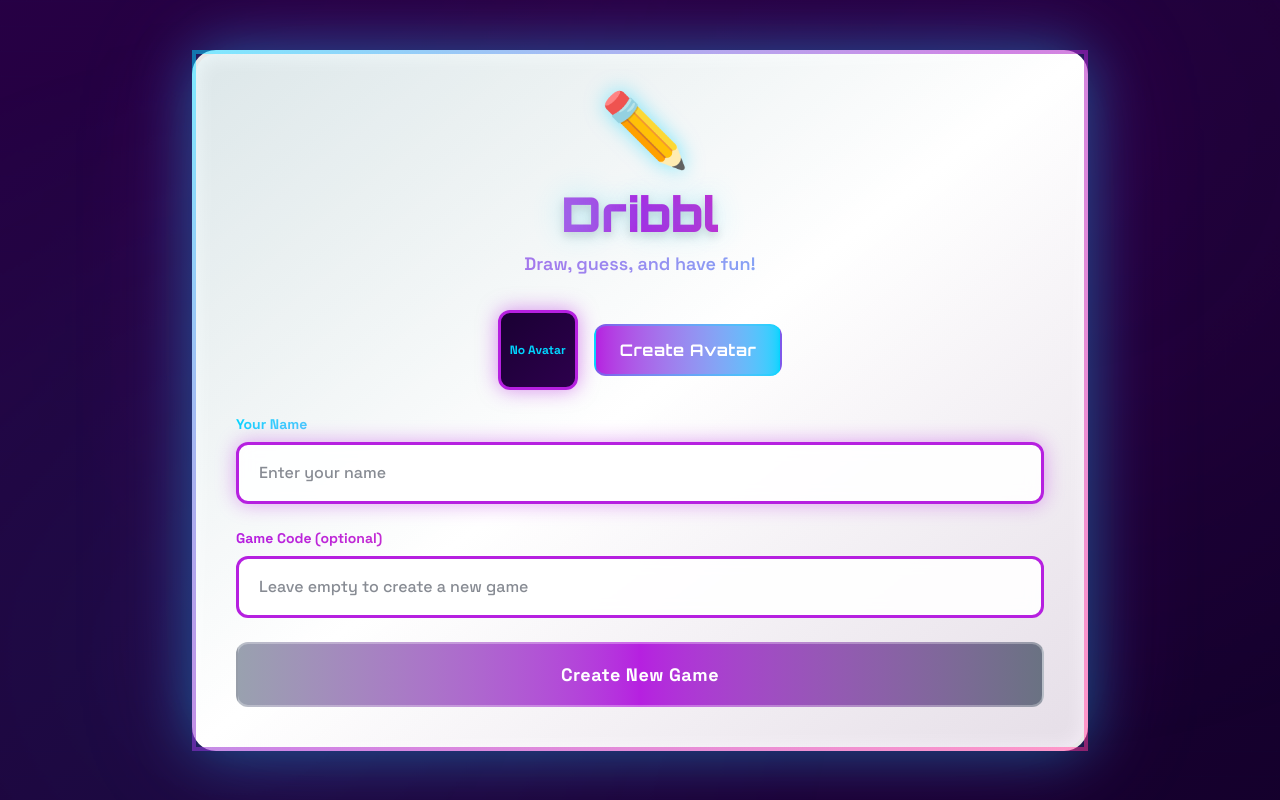
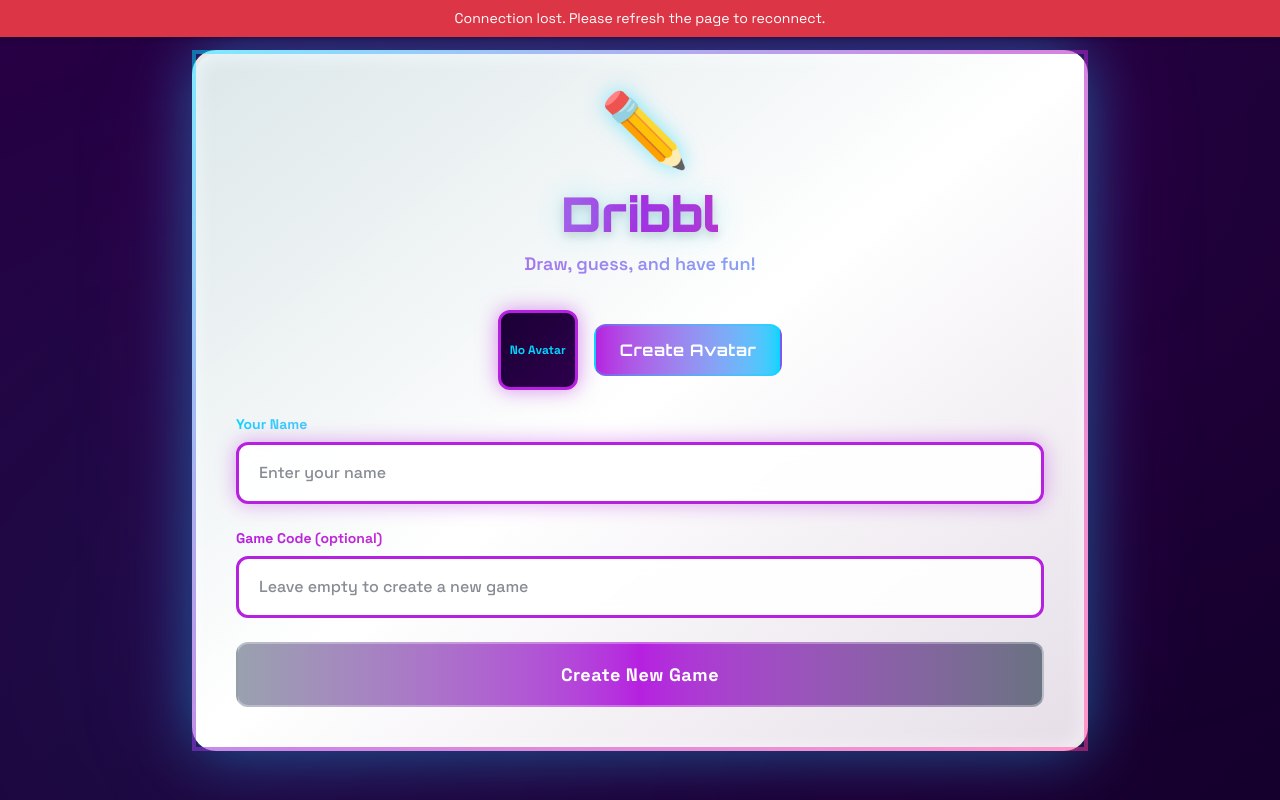
Before and after one commit to drikusroor/dribbl, a React (Vite) app: page / in a window 1280 px wide. Built offline with nearby package versions, Linux system fonts and the light colour scheme; no server answers.

Commit message:
feat: enhance WebSocket reconnection logic with session management and connection status banner

```diff
--- a/src/App.tsx
+++ b/src/App.tsx
@@ -13,9 +13,14 @@ type WebSocketMessage = {
   data: any;
 };
 
+// Connection states for reconnection logic
+type ConnectionState = 'CONNECTED' | 'RECONNECTING' | 'DISCONNECTED';
+
 export function App() {
   const [socket, setSocket] = useState<WebSocket | null>(null);
   const [socketId, setSocketId] = useState<string | null>(null);
+  const [connectionState, setConnectionState] = useState<ConnectionState>('DISCONNECTED');
+  const [reconnectAttempt, setReconnectAttempt] = useState(0);
   const [screen, setScreen] = useState('home');
   const [playerName, setPlayerName] = useState('');
   const [gameId, setGameId] = useState('');
@@ -46,6 +51,19 @@ export function App() {
 
   // Store socketId in ref to access in event handlers
   const socketIdRef = useRef<string | null>(null);
+  const sessionIdRef = useRef<string | null>(null);
+  const reconnectTimeoutRef = useRef<ReturnType<typeof setTimeout> | null>(null);
+  const maxReconnectAttempts = 10;
+
+  // Generate or retrieve session ID for reconnection
+  useEffect(() => {
+    let storedSessionId = localStorage.getItem('sessionId');
+    if (!storedSessionId) {
+      storedSessionId = crypto.randomUUID();
+      localStorage.setItem('sessionId', storedSessionId);
+    }
+    sessionIdRef.current = storedSessionId;
+  }, []);
 
   // Load avatar and name from localStorage
   useEffect(() => {
@@ -83,13 +101,40 @@ export function App() {
   }, [messages]);
 
   useEffect(() => {
+    let currentSocket: WebSocket | null = null;
+    let isManualClose = false;
+
+    const getReconnectDelay = (attempt: number): number => {
+      if (attempt === 0) return 0;
+      if (attempt === 1) return 1000;
+      if (attempt === 2) return 2000;
+      if (attempt === 3) return 4000;
+      if (attempt === 4) return 8000;
+      return 10000; // Cap at 10 seconds for attempts 5+
+    };
+
+    const connectWebSocket = () => {
       const protocol = window.location.protocol === 'https:' ? 'wss:' : 'ws:';
       const wsUrl = `${protocol}//${window.location.host}/ws`;
       const newSocket = new WebSocket(wsUrl);
+      currentSocket = newSocket;
 
       newSocket.onopen = () => {
         console.log('WebSocket connected');
         setSocket(newSocket);
+        setConnectionState('CONNECTED');
+        setReconnectAttempt(0);
+
+        // If we have a gameId and we're reconnecting, try to rejoin
+        if (currentGameId && sessionIdRef.current && reconnectAttempt > 0) {
+          newSocket.send(JSON.stringify({
+            type: 'rejoinGame',
+            data: {
+              sessionId: sessionIdRef.current,
+              gameId: currentGameId
+            }
+          }));
+        }
       };
 
       newSocket.onmessage = (event) => {
@@ -100,7 +145,6 @@ export function App() {
             const { gameId, game } = data;
             setCurrentGameId(gameId);
             setPlayers(game.players);
-          // Find our player ID from the players list (we're the only one at creation)
             if (game.players.length > 0) {
               const myId = game.players[0].id;
               setSocketId(myId);
@@ -113,7 +157,6 @@ export function App() {
           case 'playerJoined': {
             const { player, game } = data;
             setPlayers(game.players);
-          // If we just joined, find our ID (we're the last player)
             if (!socketIdRef.current && game.players.length > 0) {
               const myId = game.players[game.players.length - 1].id;
               setSocketId(myId);
@@ -221,7 +264,15 @@ export function App() {
           }
 
           case 'error': {
+            if (data === 'game_not_found' || data === 'player_expired') {
+              setScreen('home');
+              setCurrentGameId('');
+              setPlayers([]);
+              setGameStarted(false);
+              alert('The game is no longer available. Returning to home screen.');
+            } else {
               alert(data);
+            }
             break;
           }
         }
@@ -229,13 +280,47 @@ export function App() {
 
       newSocket.onclose = () => {
         console.log('WebSocket disconnected');
+        setSocket(null);
+
+        if (!isManualClose) {
+          setConnectionState('RECONNECTING');
+          setReconnectAttempt(prev => {
+            const nextAttempt = prev + 1;
+
+            if (nextAttempt <= maxReconnectAttempts) {
+              const delay = getReconnectDelay(nextAttempt);
+              console.log(`Reconnecting in ${delay}ms (attempt ${nextAttempt}/${maxReconnectAttempts})`);
+
+              reconnectTimeoutRef.current = setTimeout(() => {
+                connectWebSocket();
+              }, delay);
+            } else {
+              console.log('Max reconnection attempts reached');
+              setConnectionState('DISCONNECTED');
+            }
+
+            return nextAttempt;
+          });
+        }
       };
 
       newSocket.onerror = (error) => {
         console.error('WebSocket error:', error);
       };
+    };
 
-    return () => newSocket.close();
+    // Initial connection
+    connectWebSocket();
+
+    return () => {
+      isManualClose = true;
+      if (reconnectTimeoutRef.current) {
+        clearTimeout(reconnectTimeoutRef.current);
+      }
+      if (currentSocket) {
+        currentSocket.close();
+      }
+    };
   }, []);
 
   // Helper function to send messages
@@ -247,12 +332,22 @@ export function App() {
 
   const createGame = () => {
     if (!playerName.trim() || !socket) return;
-    emit('createGame', { playerName, isPrivate: false, avatar });
+    emit('createGame', {
+      playerName,
+      isPrivate: false,
+      avatar,
+      sessionId: sessionIdRef.current
+    });
   };
 
   const joinGame = () => {
     if (!playerName.trim() || !gameId.trim() || !socket) return;
-    emit('joinGame', { gameId, playerName, avatar });
+    emit('joinGame', {
+      gameId,
+      playerName,
+      avatar,
+      sessionId: sessionIdRef.current
+    });
     setCurrentGameId(gameId);
     setScreen('lobby');
   };
@@ -367,10 +462,38 @@ export function App() {
     clearCanvas();
   };
 
+  // Connection status banner component
+  const ConnectionBanner = () => {
+    if (connectionState === 'CONNECTED') return null;
 
+    return (
+      <div style={{
+        position: 'fixed',
+        top: 0,
+        left: 0,
+        right: 0,
+        padding: '8px',
+        textAlign: 'center',
+        backgroundColor: connectionState === 'RECONNECTING' ? '#ffa500' : '#dc3545',
+        color: 'white',
+        fontSize: '14px',
+        zIndex: 1000,
+        boxShadow: '0 2px 4px rgba(0,0,0,0.2)'
+      }}>
+        {connectionState === 'RECONNECTING' && (
+          <>Reconnecting... (attempt {reconnectAttempt}/{maxReconnectAttempts})</>
+        )}
+        {connectionState === 'DISCONNECTED' && (
+          <>Connection lost. Please refresh the page to reconnect.</>
+        )}
+      </div>
+    );
+  };
 
   if (screen === 'home') {
     return (
+      <>
+        <ConnectionBanner />
         <HomeScreen
           playerName={playerName}
           setPlayerName={setPlayerName}
@@ -381,11 +504,14 @@ export function App() {
           avatar={avatar}
           setAvatar={setAvatar}
         />
+      </>
     );
   }
 
   if (screen === 'lobby') {
     return (
+      <>
+        <ConnectionBanner />
         <LobbyScreen
           currentGameId={currentGameId}
           players={players}
@@ -398,19 +524,25 @@ export function App() {
           startGame={startGame}
           leaveLobby={leaveLobby}
         />
+      </>
     );
   }
 
   if (gameOver) {
     return (
+      <>
+        <ConnectionBanner />
         <GameOverScreen
           finalScores={finalScores}
           returnToLobby={returnToLobby}
         />
+      </>
     );
   }
 
   return (
+    <>
+      <ConnectionBanner />
       <GameScreen
         roundNumber={roundNumber}
         totalRounds={totalRounds}
@@ -435,6 +567,7 @@ export function App() {
         brushSize={brushSize}
         setBrushSize={setBrushSize}
       />
+    </>
   );
 }
 
--- a/src/index.ts
+++ b/src/index.ts
@@ -382,16 +382,29 @@ function handleMessage(ws: ServerWebSocket<WebSocketData>, message: string) {
 
     switch (type) {
       case 'createGame': {
-        const { playerName, isPrivate, avatar } = data;
+        const { playerName, isPrivate, avatar, sessionId } = data;
         const gameId = generateId();
-        const game = createGame(gameId, socketId, playerName, isPrivate, avatar);
+
+        // Use sessionId as player ID if provided, otherwise use socketId
+        const playerId = sessionId || socketId;
+
+        if (sessionId) {
+          const session = getOrCreateSession(sessionId);
+          bindSessionToSocket(session, ws);
+          session.gameId = gameId;
+          session.playerName = playerName;
+          session.avatar = avatar;
+          ws.data.sessionId = sessionId;
+        }
+
+        const game = createGame(gameId, playerId, playerName, isPrivate, avatar);
         ws.data.gameId = gameId;
         sendTo(socketId, 'gameCreated', { gameId, game: getGameState(game) });
         break;
       }
 
       case 'joinGame': {
-        const { gameId, playerName, avatar } = data;
+        const { gameId, playerName, avatar, sessionId } = data;
         const game = games.get(gameId);
 
         if (!game) {
@@ -404,8 +417,20 @@ function handleMessage(ws: ServerWebSocket<WebSocketData>, message: string) {
           return;
         }
 
-        game.players.set(socketId, {
-          id: socketId,
+        // Use sessionId as player ID if provided, otherwise use socketId
+        const playerId = sessionId || socketId;
+
+        if (sessionId) {
+          const session = getOrCreateSession(sessionId);
+          bindSessionToSocket(session, ws);
+          session.gameId = gameId;
+          session.playerName = playerName;
+          session.avatar = avatar;
+          ws.data.sessionId = sessionId;
+        }
+
+        game.players.set(playerId, {
+          id: playerId,
           name: playerName,
           score: 0,
           hasDrawn: false,
@@ -414,9 +439,76 @@ function handleMessage(ws: ServerWebSocket<WebSocketData>, message: string) {
 
         ws.data.gameId = gameId;
         broadcast(gameId, 'playerJoined', {
-          player: game.players.get(socketId),
+          player: game.players.get(playerId),
           game: getGameState(game)
         });
+        break;
+      }
+
+      case 'rejoinGame': {
+        const { sessionId, gameId } = data;
+        const game = games.get(gameId);
+
+        if (!game) {
+          sendTo(socketId, 'error', 'game_not_found');
+          return;
+        }
+
+        const session = sessions.get(sessionId);
+        if (!session || session.gameId !== gameId) {
+          sendTo(socketId, 'error', 'player_expired');
+          return;
+        }
+
+        const player = game.players.get(sessionId);
+        if (!player) {
+          sendTo(socketId, 'error', 'player_not_found');
+          return;
+        }
+
+        // Reconnect the session
+        bindSessionToSocket(session, ws);
+        ws.data.gameId = gameId;
+        ws.data.sessionId = sessionId;
+        clients.set(socketId, ws);
+
+        // Mark player as reconnected
+        player.isDisconnected = false;
+
+        // Send current game state
+        sendTo(socketId, 'gameState', getGameState(game));
+
+        // If game started, send current round info
+        if (game.started) {
+          sendTo(socketId, 'roundStart', {
+            drawerId: game.currentDrawer,
+            roundNumber: game.roundNumber,
+            totalRounds: game.totalRounds,
+            timeLeft: game.timeLeft
+          });
+
+          // Send current word if they're the drawer
+          if (game.currentDrawer === sessionId) {
+            sendTo(socketId, 'yourWord', game.currentWord);
+          } else if (game.currentWord) {
+            // Send hint to guesser
+            const wordHint = game.currentWord.split('').map(char => char === ' ' ? '   ' : '_ ').join('').trim();
+            sendTo(socketId, 'hint', wordHint);
+          }
+
+          // Replay drawing data
+          game.drawingData.forEach(drawData => {
+            sendTo(socketId, 'drawing', drawData);
+          });
+        }
+
+        // Notify others of reconnection
+        broadcast(gameId, 'playerReconnected', {
+          playerId: sessionId,
+          game: getGameState(game)
+        });
+
+        console.log(`Player ${player.name} (${sessionId}) reconnected`);
         break;
       }
 
```
Lines whose indentation alone changed are shown as unchanged.
